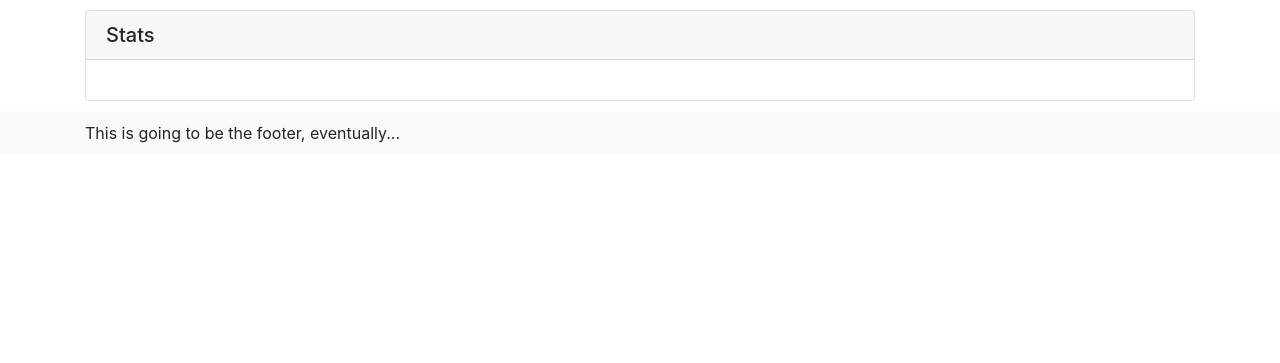
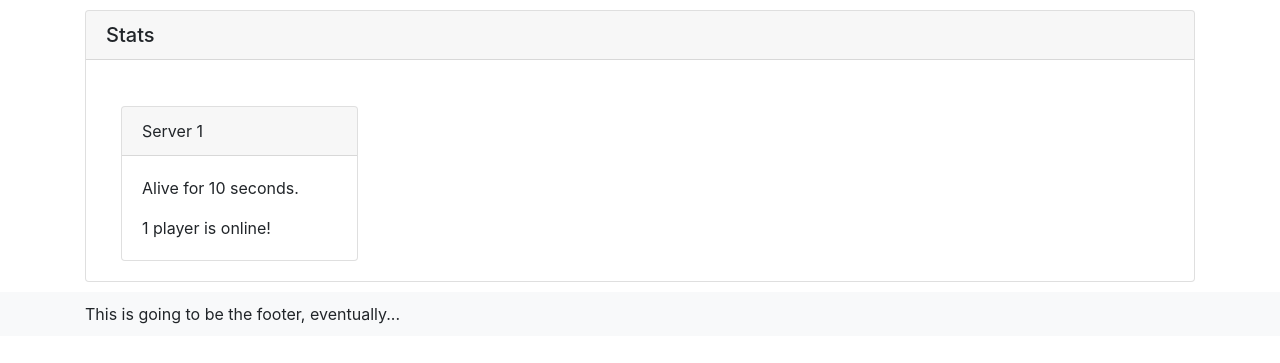
Before and after one commit to emwjacobson/MCHoster, a Django app: template web/web/templates/web/stats.html in a window 1280 px wide. Shown: the part 56-419 px from the top of the page. Run offline with Django 3.2, Linux system fonts and the light colour scheme; the template is opened without the code that fills it: most values are stand-ins (such as "Sample title", 1, 10 or a date in 2020); some libraries are stand-ins or nearby versions.

Commit message:
Added reporting of number of players

```diff
--- a/web/web/templates/web/stats.html
+++ b/web/web/templates/web/stats.html
@@ -11,9 +11,28 @@
             Hmm, looks like there was an error fetching stats...<br>
             {{ stats.message }}
         {% elif stats.status|lower == 'success' %}
-            There {% if stats.num_running == 1 %}is{% else %}are{% endif %} currently {{ stats.num_running }} running server{% if stats.num_running != 1 %}s{% endif %} out of {{ stats.max_running }}.
+            There {% if stats.num_running == 1 %}is{% else %}are{% endif %} currently {{ stats.num_running }} running server{% if stats.num_running != 1 %}s{% endif %} out of {{ stats.max_running }}.<br>
+            There are a total of {{ total_players }} players!
         {% endif %}
         </p>
+
+        <div class="container">
+            <div class="row">
+                {% for cont in stats.servers %}
+                <div class="col-lg-3" style="padding-top:10px;">
+                    <div class="card">
+                        <div class="card-header">Server {{ cont.id|slice:":8" }}</div>
+                        <div class="card-body">
+                            <p class="card-text">Alive for {{ cont.alive_for|floatformat:0 }} seconds.</p>
+                            <p class="card-text">{{ cont.num_players }} player{% if cont.num_players != 1 %}s{% endif %} {% if cont.num_players != 1 %}are{% else %}is{% endif %} online!</p>
+                        </div>
+                    </div>
+                </div>
+                {% empty %}
+                Nothing to report here...
+                {% endfor %}
+            </div>
+        </div>
     </div>
 </div>
 {% endblock content %}
--- a/web/web/views.py
+++ b/web/web/views.py
@@ -17,5 +17,5 @@ def stats(request):
         print(e)
         return render(request, 'web/stats.html', context={'stats': {'status': 'error', 'message': 'Error with backend manager'}})
 
-    stats = {'stats': res}
+    stats = {'stats': res, 'total_players': sum(ser['num_players'] for ser in res['servers'])}
     return render(request, 'web/stats.html', context=stats)
```
Also changed, not shown: manager/app.py (+22 -5 lines).
